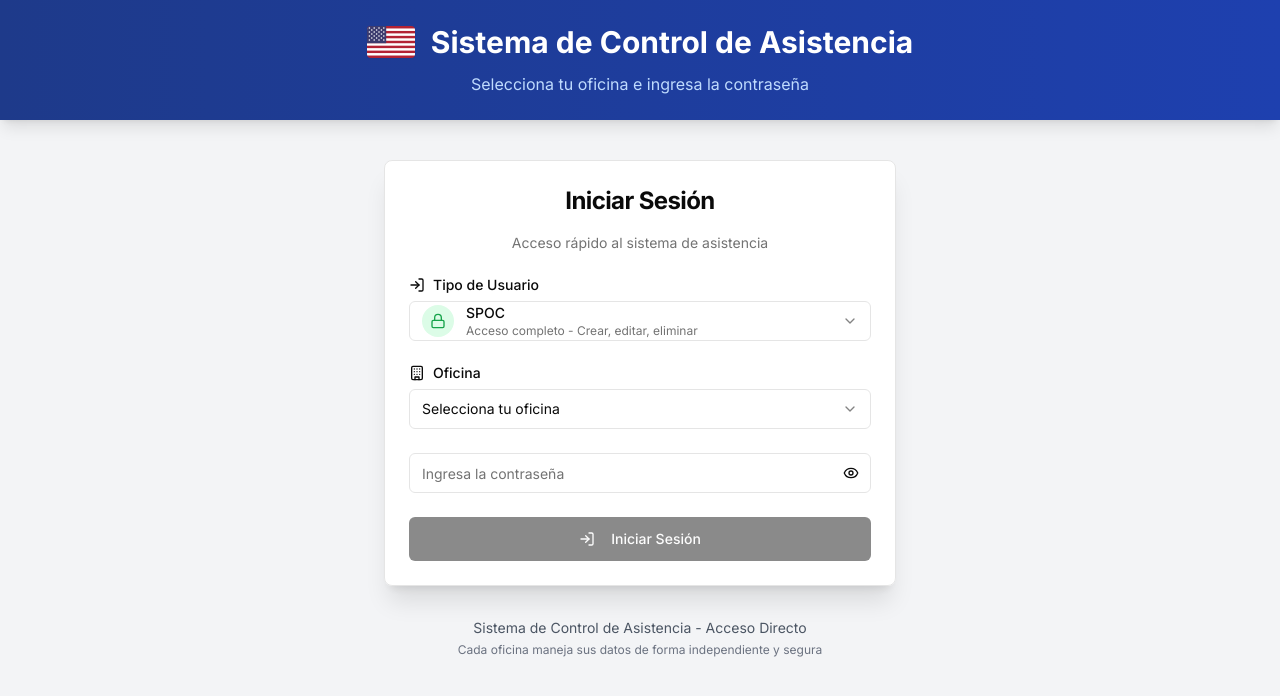
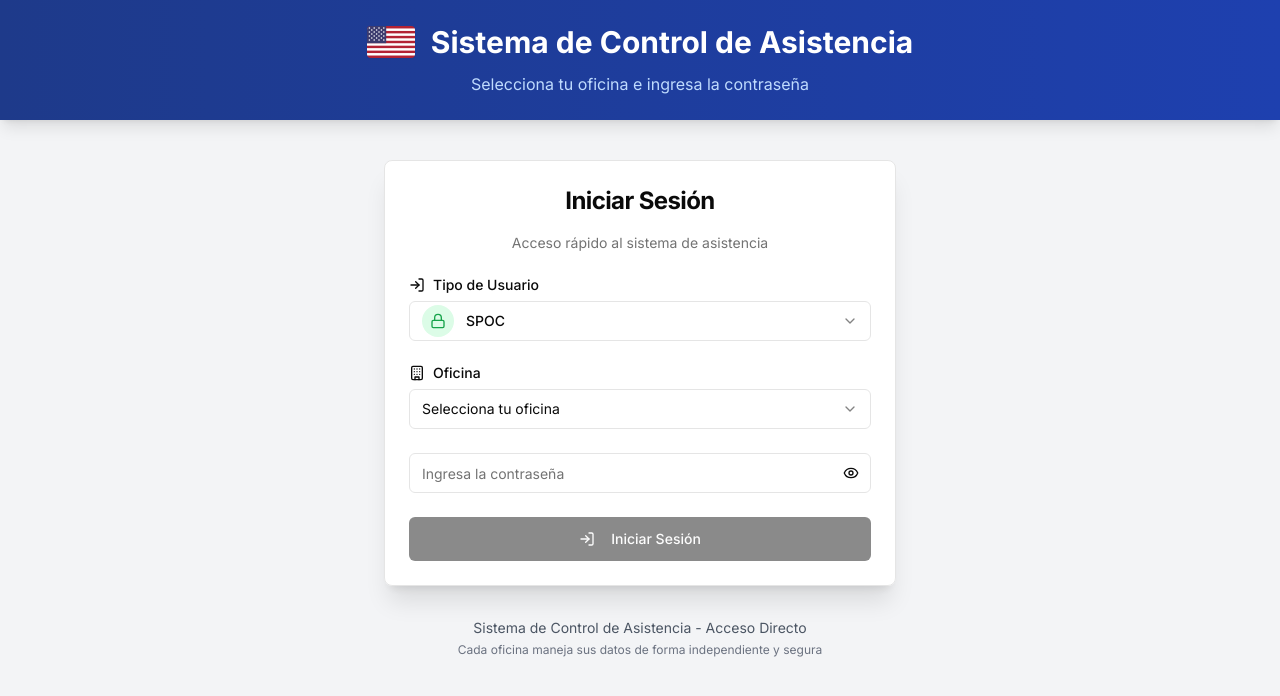
Before and after one commit to Laredoboynvl/timecardpro, a Next.js app: page / in a window 1280 px wide. Shown: the top 696 px of the page. Built offline with nearby package versions, Linux system fonts and the light colour scheme.

Commit message:
Simplify user type selector - remove permission descriptions to keep interface clean

```diff
--- a/app/page.tsx
+++ b/app/page.tsx
@@ -157,7 +157,6 @@ export default function Home() {
                           </div>
                           <div className="text-left">
                             <div className="font-medium">SPOC</div>
-                            <div className="text-xs text-muted-foreground">Acceso completo - Crear, editar, eliminar</div>
                           </div>
                         </div>
                       </SelectItem>
@@ -168,7 +167,6 @@ export default function Home() {
                           </div>
                           <div className="text-left">
                             <div className="font-medium">Recursos Humanos</div>
-                            <div className="text-xs text-muted-foreground">Solo lectura - Ver, consultar, descargar</div>
                           </div>
                         </div>
                       </SelectItem>
```
